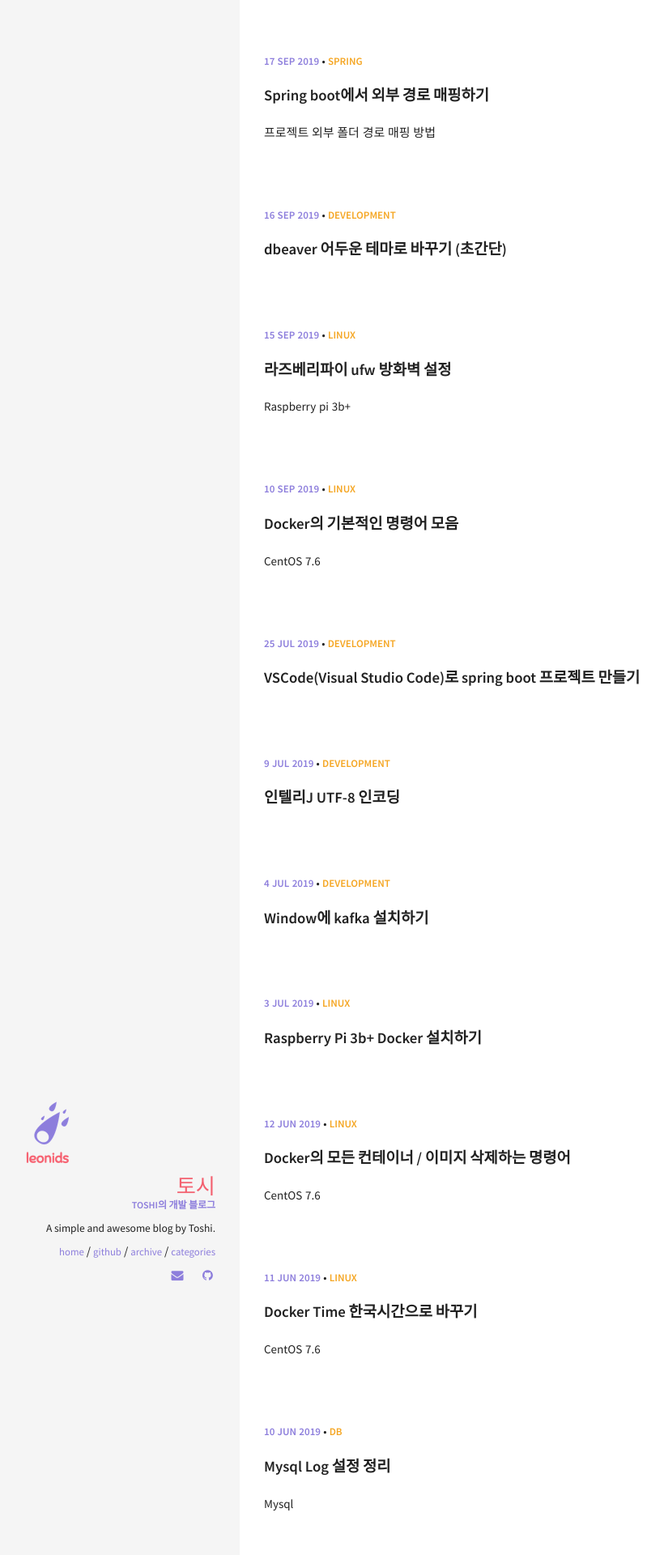
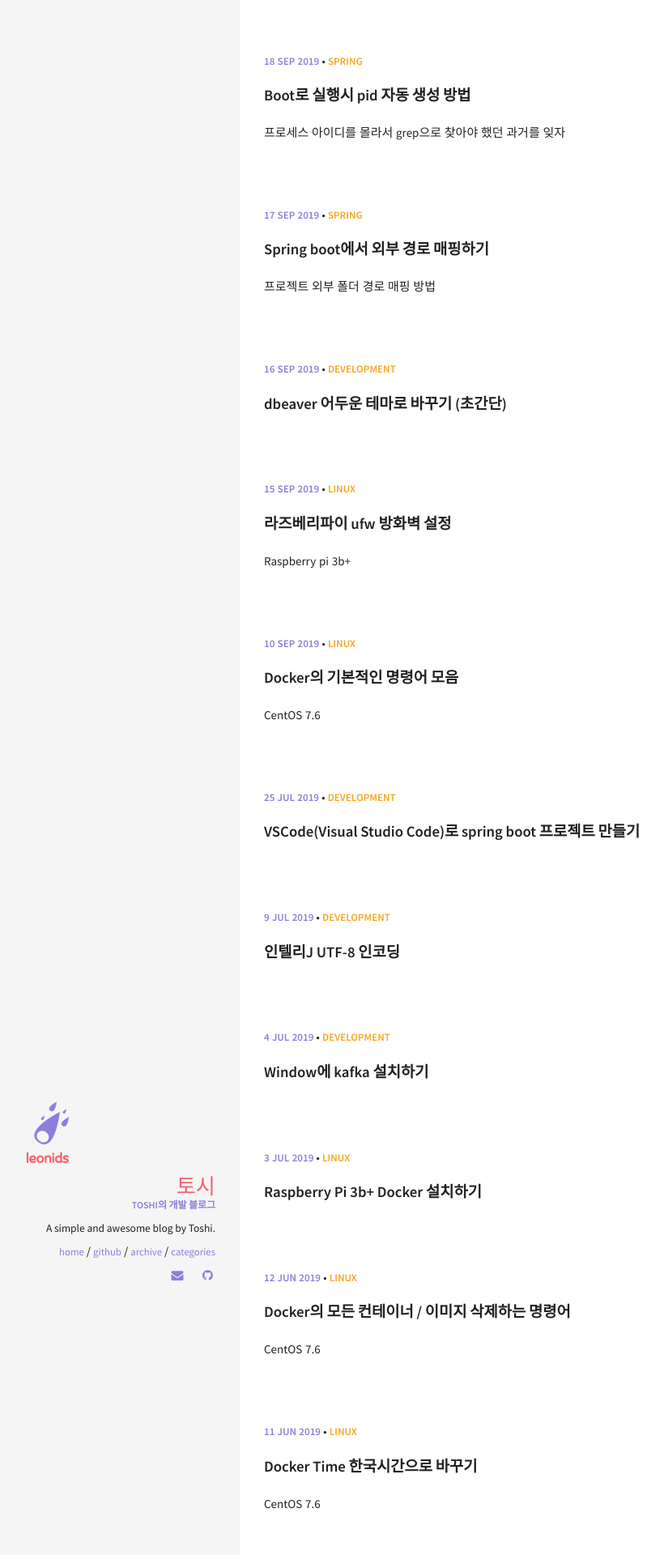
Before and after one commit to toshi15shkim/toshi15shkim.github.io, a Jekyll site: the page built from index.html, in a window 1280 px wide. Shown: the top 1920 px of the page at 81% size, without its empty margins (24-844 px from the left). Built offline with Jekyll 4.4.1, drawn with Linux system fonts in a browser that asks for light colours.

Commit message:
2019-09-18-spring-boot-pid.md commit

````diff
--- /dev/null
+++ b/_posts/2019/2019-09-18-spring-boot-pid.md
@@ -0,0 +1,58 @@
+---
+layout: post
+title: Boot로 실행시 pid 자동 생성 방법
+excerpt: "프로세스 아이디를 몰라서 grep으로 찾아야 했던 과거를 잊자"
+categories: [Spring]
+comments: true
+---
+
+## Spring Boot로 실행시 pid 자동 생성 방법
+
+스프링 부트를 종료할 때 프로세스 아이디를 몰라서 grep 노가다를 했던 기억이 난다.
+
+노가다 시간을 줄여서 개발에 집중하도록 하자.
+
+<br/>
+
+```bash
+#application.yml에 추가
+spring:
+  pid:
+    file: boot-paas.pid # 파일명은 ***.pid 형식
+```
+
+<br/>
+
+### 기존 main은 이렇게 생겼었다.
+```java
+public class PaaSApplication {
+	public static void main(String[] args) {
+		SpringApplication.run(PaaSApplication.class, args);
+	}
+}
+```
+
+<br/>
+
+### 아래처럼 변경해준다.
+```java
+public class PaaSApplication {
+	public static void main(String[] args) {
+		SpringApplication application = new SpringApplication(PaaSApplication.class);
+		application.addListeners(new ApplicationPidFileWriter());
+		application.run(args);
+	}
+}
+```
+
+<br/>
+
+### 시작/종료 간단한 shell 작성
+```bash
+#간단한 shell script 작성
+vi start.sh
+java -jar 파일명.war &
+
+vi stop.sh
+kill -9 `cat boot-paas.pid`
+```
--- a/_sass/components/_syntax-highlighting.scss
+++ b/_sass/components/_syntax-highlighting.scss
@@ -90,7 +90,7 @@ pre code {
   .kn { color: #AA22FF; /*font-weight: bold*/ } /* Keyword.Namespace */
   .kp { color: #AA22FF } /* Keyword.Pseudo */
   .kr { color: #AA22FF; /*font-weight: bold*/ } /* Keyword.Reserved */
-  .kt { color: #00BB00; /*font-weight: bold*/ } /* Keyword.Type */
+  .kt { color: #AA22FF; /*font-weight: bold*/ } /* Keyword.Type */
   .m { color: #666666 } /* Literal.Number */
   .s { color: #BB4444 } /* Literal.String */
   .na { color: #dfdfec } /* Name.Attribute */
@@ -100,7 +100,7 @@ pre code {
   .nd { color: #6a7bff } /* Name.Decorator */
   .ni { color: #999999; font-weight: bold } /* Name.Entity */
   .ne { color: #D2413A; font-weight: bold } /* Name.Exception */
-  .nf { color: #00A000 } /* Name.Function */
+  .nf { color: #dfdfec } /* Name.Function */
   .nl { color: #A0A000 } /* Name.Label */
   .nn { color: #dfdfec; /*font-weight: bold*/ } /* Name.Namespace */
   //.nt { color: #008000; font-weight: bold } /* Name.Tag */
````
